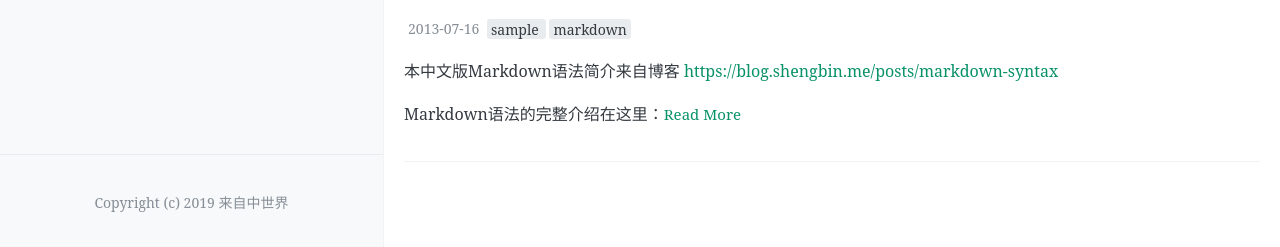
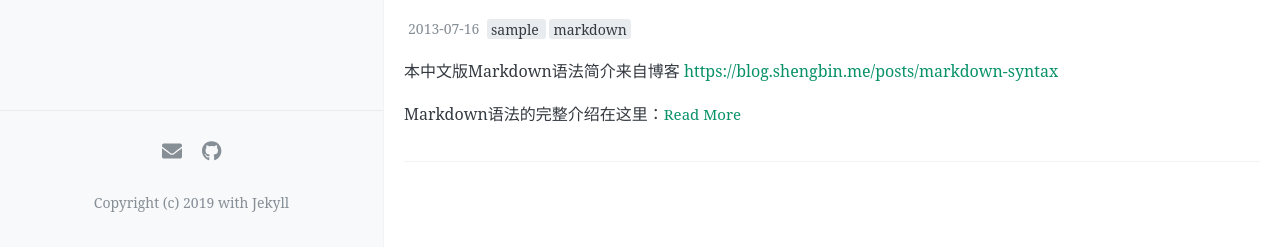
Before and after one commit to hjyoon/hjyoon.github.io, a Jekyll site: the page built from index.html, in a window 1280 px wide and 1081 px high. Shown: the part 831-1078 px from the top of the window. Built offline with Jekyll 4.4.1, drawn with Linux system fonts in a browser that asks for light colours; the list of posts is cut into pages by our own code; comment, search, counter and statistics services are not loaded; some of the changed lines change nothing that is shown.

Commit message:
Update _config.yml

```diff
--- a/_config.yml
+++ b/_config.yml
@@ -42,10 +42,10 @@ footer-links:
   weibo: #frommidworld #请输入你的微博个性域名 https://www.weibo.com/<thispart>
   behance: # https://www.behance.net/<>
   dribbble: # https://dribbble.com/<>
-  email: #fromendworld@outlook.com
+  email: hjyoon314@gmail.com
   facebook: #https://www.facebook.com/<>
   flickr: #https://www.flickr.com/<>
-  github: #FromEndWorld/loffer #https://github.com/<>
+  github: hjyoon/ https://github.com/<>
   instagram: #https://instagram.com/<>
   linkedin: #https://www.linkedin.com/in/<>
   pinterest: #https://www.pinterest.com/<>
@@ -56,7 +56,7 @@ footer-links:
   youtube: # channel/<your_long_string> or user/<user-name>
 
 # 站点页脚的文字
-footer-text: Copyright (c) 2019 来自中世界
+footer-text: Copyright (c) 2019 with Jekyll
 
 # 评论，注意，请不要同时添加多种不同的评论区
 
```
